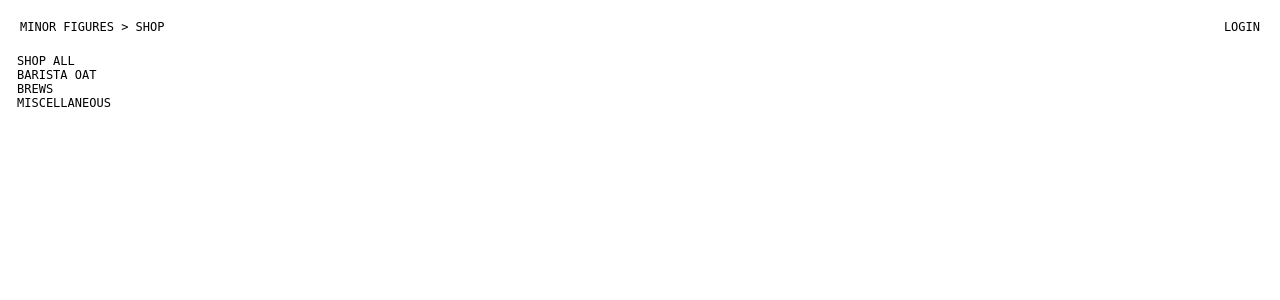
After one commit to khoaddnguyen/Coffee-Shop, a Flask app: page /shop in a window 1280 px wide. The commit adds this page. Shown: the top 300 px of the page. Run offline with Flask 3, Linux system fonts and the light colour scheme.

Commit message:
add shop page

```diff
--- a/server.py
+++ b/server.py
@@ -28,7 +28,7 @@ def get_fm():
     return render_template("fm.html")
 
 @app.route("/fm/mix")
-def get_mix():
+def get_mixtapes():
     return render_template("FM-mixtapes.html")
 
 if __name__ == "__main__":
--- /dev/null
+++ b/static/styles-shop.css
@@ -0,0 +1,26 @@
+* {
+     margin: 0;
+     padding: 0;
+     font-family: "Space Mono", monospace;
+     font-size:12px;
+}
+
+.container {
+    display: flex;
+    gap: 10px;
+    padding: 20px;
+    justify-content: space-between
+}
+
+#header-content a {
+  background: white;
+  color: black;
+  text-decoration: none;
+}
+
+#menu {
+  background: white;
+  color: black;
+  text-decoration: none;
+  padding-left: 17px
+}
--- a/templates/FM.html
+++ b/templates/FM.html
@@ -10,8 +10,8 @@
 <body>
 
     <div class="container">
-        <div class="one">MFFM</div>
-        <div class="two"><a href="{{ url_for('get_mix') }}">MIXTAPES</a></div>
+        <div class="one"><a href="{{ url_for('get_fm') }}">MFFM</a></div>
+        <div class="two"><a href="{{ url_for('get_mixtapes') }}">MIXTAPES</a></div>
         <div class="three">RADIO</div>
     </div>
 
--- a/templates/index.html
+++ b/templates/index.html
@@ -9,7 +9,7 @@
     <div id="header-content">
         <div class="container justify-content">
 
-            <div>MINOR FIGURES</div>
+            <div><a href="{{ url_for('home') }}">MINOR FIGURES</a></div>
             <div class="login-button"><a href="{{ url_for('get_login') }}">LOGIN</a></div>
 
         </div>
--- /dev/null
+++ b/templates/shop.html
@@ -0,0 +1,24 @@
+<!DOCTYPE html>
+<html lang="en">
+<head>
+    <meta charset="UTF-8">
+    <title>MF Store</title>
+    <link rel="stylesheet" href="static/styles-shop.css">
+</head>
+<body>
+
+    <div id="header-content">
+        <div class="container justify-content">
+            <div><a href="{{ url_for('home') }}">MINOR FIGURES  >  SHOP</a></div>
+            <div class="login-button"><a href="{{ url_for('get_login') }}">LOGIN</a></div>
+        </div>
+
+        <div id="menu">
+            <div>SHOP ALL</div>
+            <div>BARISTA OAT</div>
+            <div>BREWS</div>
+            <div>MISCELLANEOUS</div>
+        </div>
+
+</body>
+</html>
```
Also changed, not shown: static/styles-fm.css (+11 -4 lines), templates/FM-mixtapes.html (+16 -9 lines).
